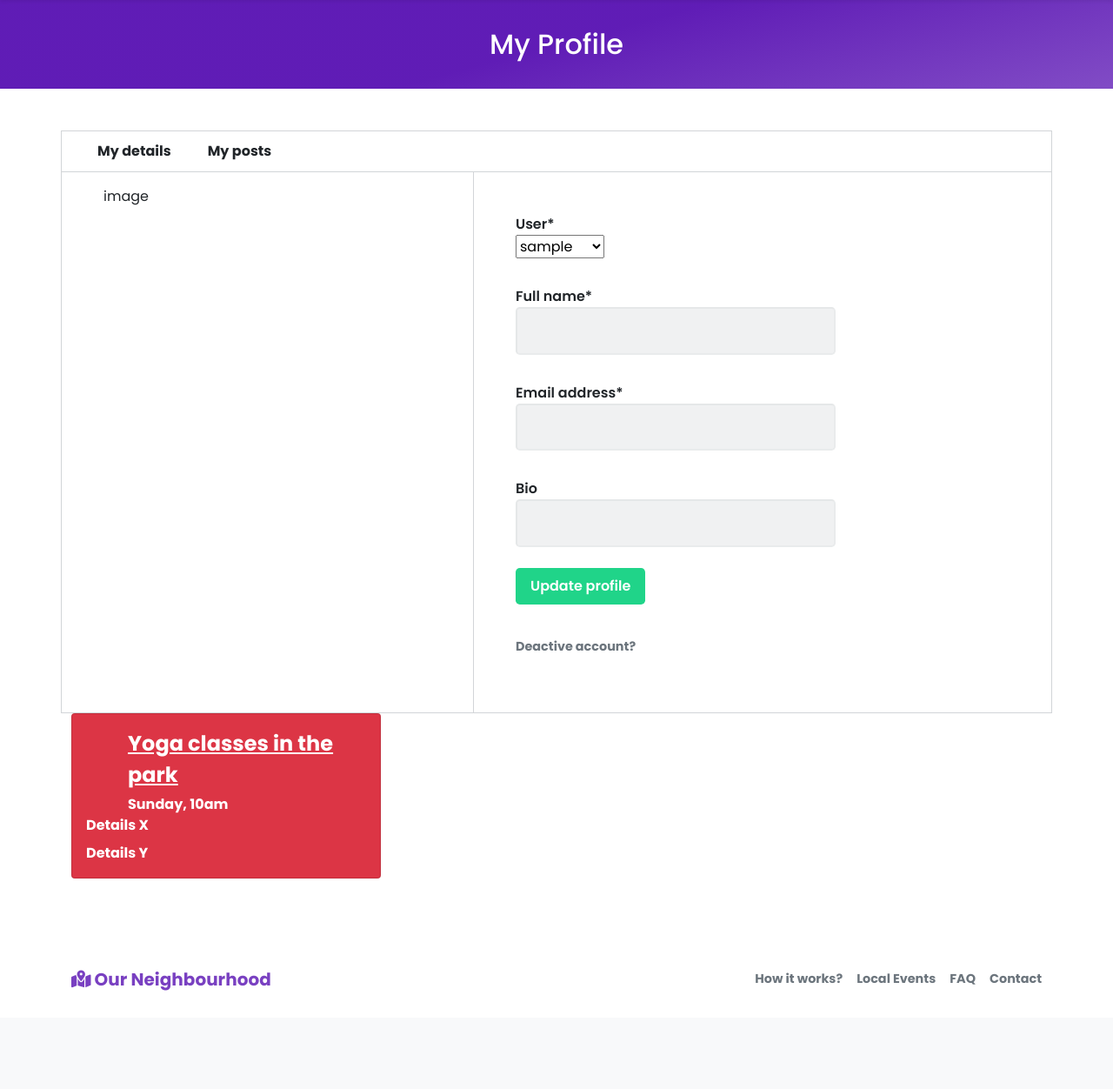
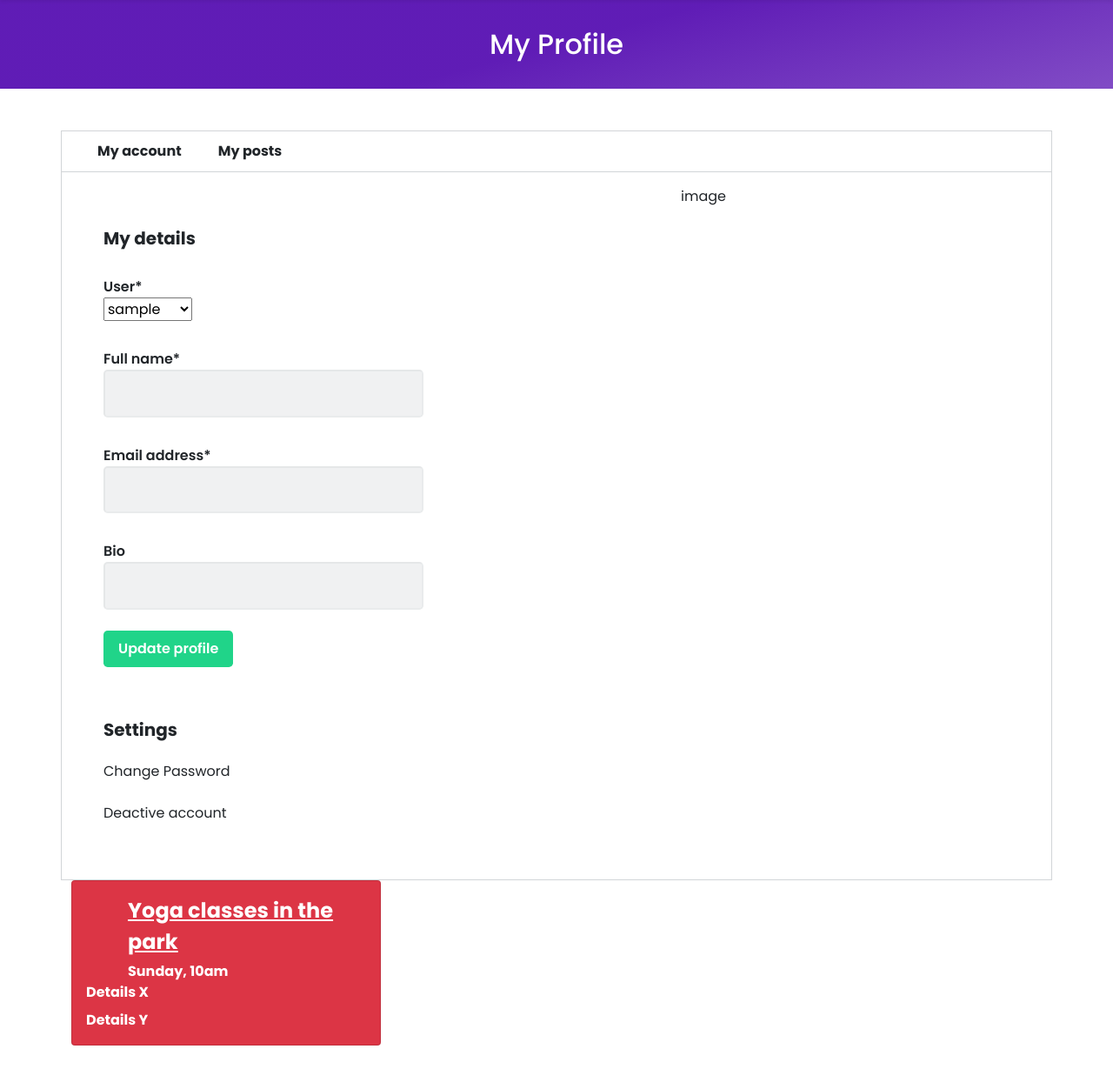
Before and after one commit to stef-cruz/our_neighbourhood, a Django app: page /profile/ in a window 1280 px wide. Shown: the part 56-1308 px from the top of the page at 87% size. Before the commit the page ends 1195 px from the top, so only its background shows below. Run offline with Django 3.2, Linux system fonts and the light colour scheme; the visitor is signed in with stand-in values (Sample User, id 1); data comes from the database, SQL or seed files in the repository; style sheets or scripts are compiled from the project's sources; some libraries are stand-ins or nearby versions.

Commit message:
Add link to reset password

```diff
--- a/profiles/templates/profiles/profile-details.html
+++ b/profiles/templates/profiles/profile-details.html
@@ -1,13 +1,21 @@
 <div class="row">
-    <div class="col-md-5 p-3 pt-5 p-lg-5 pt-lg-3 my-profile__image">
-        <p>image</p>
-    </div>
     <div class="col-md-7 p-3 p-lg-5 pt-lg-3 form-custom my-profile__form">
+
+        <h4 class="text-dark fw-bolder fs-5 mt-5">My details</h4>
         <form action="{% url 'profile' %}" method="POST">
             {% csrf_token %}
             {{ form|crispy }}
             <button>Update profile</button>
         </form>
-        <p><a href="" class="fw-bolder deactivate-account">Deactive account?</a></p>
+
+        <div class="account-settings">
+            <h4 class="text-dark fw-bolder fs-5 mt-5">Settings</h4>
+            <p><a href="{% url 'account_change_password' %}">Change Password</a></p>
+            <p><a href="">Deactive account</a></p>
+        </div>
+    </div>
+    <div class="col-md-5 p-3 pt-5 p-lg-5 pt-lg-3 my-profile__image">
+        <p>image</p>
+    </div>
     </div>
 </div>
--- a/profiles/templates/profiles/profile.html
+++ b/profiles/templates/profiles/profile.html
@@ -14,7 +14,7 @@
         <!-- Anchor links -->
         <div class="col d-flex align-items-center flex-nowrap text-nowrap overflow-auto py-1">
             <a class="btn btn-active-accent fw-bolder ms-3 my-profile__link" href="#js-my-details"
-               id="js-my-details-button">My details</a>
+               id="js-my-details-button">My account</a>
             <a class="btn btn-active-accent fw-bolder ms-3 my-profile__link" href="#js-my-posts"
                id="js-my-posts-button">My posts</a>
         </div>
--- a/static/css/_profile.scss
+++ b/static/css/_profile.scss
@@ -11,19 +11,31 @@
 
   &__form {
     border-bottom: .1rem solid rgba($gray, .3);
-    border-right: .1rem solid rgba($gray, .3);
+    border-right: 0;
+    border-left: .1rem solid rgba($gray, .3);
     border-top: 0;
-    border-left: 0;
   }
 
   &__image {
     border-bottom: .1rem solid rgba($gray, .3);
     border-right: .1rem solid rgba($gray, .3);
-    border-left: .1rem solid rgba($gray, .3);
     border-top: 0;
+    border-left: 0;
   }
 }
 
 .active {
   color: $sec-colour;
 }
+
+
+.account-settings {
+  a {
+    text-decoration: none;
+    color: #212529; /* text-dark */
+
+    &:hover {
+      color: $prim-colour;
+    }
+  }
+}
--- a/templates/allauth/account/password_change.html
+++ b/templates/allauth/account/password_change.html
@@ -10,7 +10,7 @@
 
 <div id="authentication" class="container-fluid form-custom">
     <div class="row pb-0 pe-lg-0">
-        <div class="col-12 allauth-inner-content__align-center">
+        <div class="col-12 form-custom__align-center">
             <form method="POST" action="{% url 'account_change_password' %}" class="password_change">
                 {% csrf_token %}
                 {{ form|crispy }}
```
